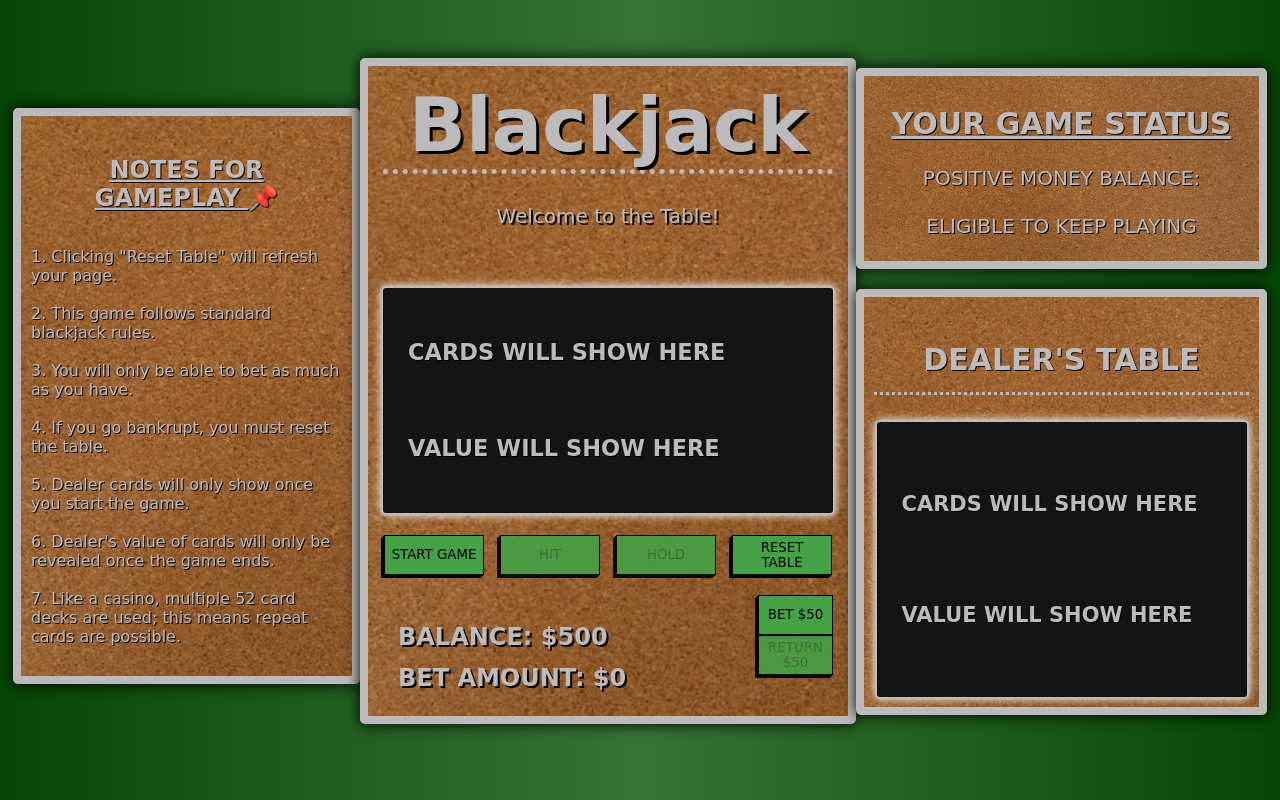
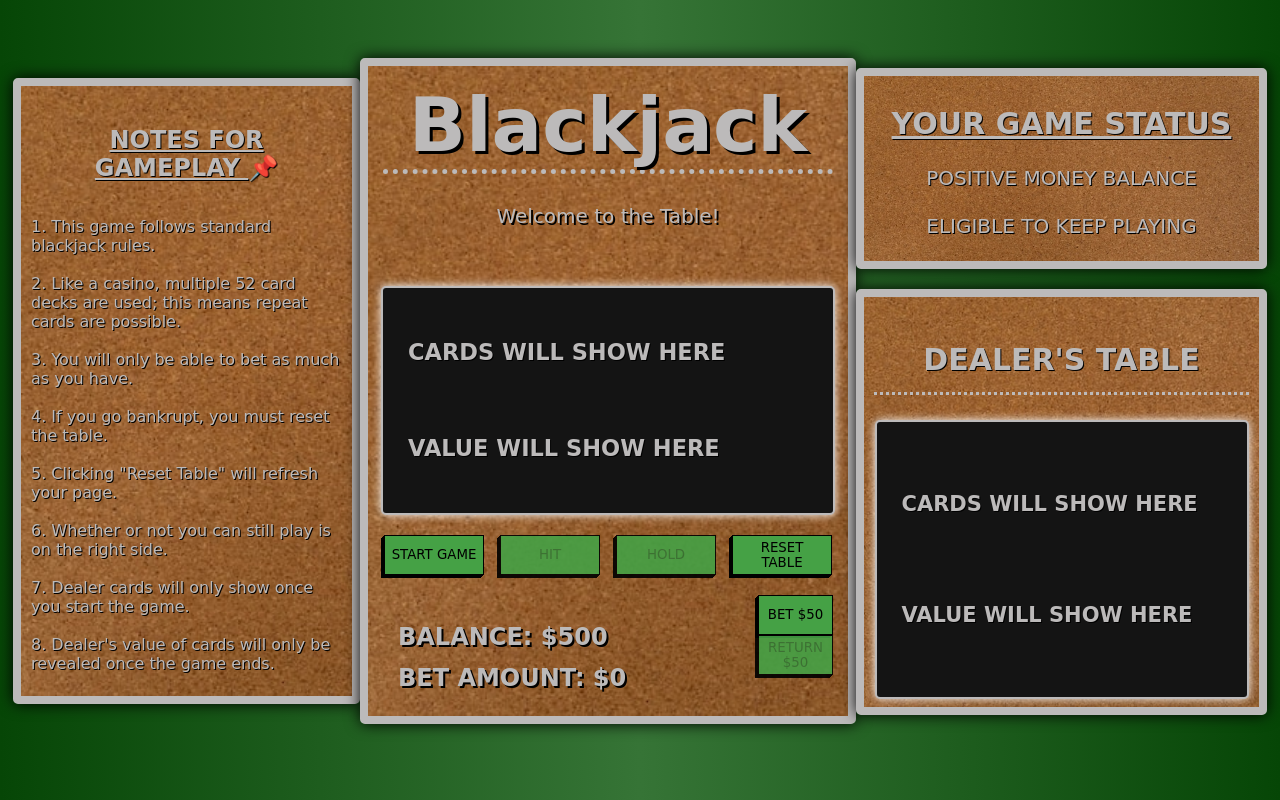
Before and after one commit to huangs-nyc/backjack-game, a plain HTML site: page blackjack.html in a window 1280 px wide. Drawn offline with Linux system fonts and the light colour scheme; a web font is replaced by a local one.

Commit message:
updates notes for gameplay

```diff
--- a/blackjack.css
+++ b/blackjack.css
@@ -15,8 +15,8 @@ body {
     background-size: cover;
     padding: 5px 10px;
     width: 375px;
-    height: 550px;
-    margin-top: 100px;
+    height: 600px;
+    margin-top: 70px;
     color: rgb(188, 186, 186);
     text-shadow: 1px 1px 0 black;
     box-shadow: 0 0 15px black;
--- a/blackjack.html
+++ b/blackjack.html
@@ -11,14 +11,15 @@
             <div id="notes">
                 <h2 class="center"><u>NOTES FOR GAMEPLAY </u>&#128204</h2>
                 <p>
-                    1. Clicking "Reset Table" will refresh your page. <br /> <br />
-                    2. This game follows standard blackjack rules. <br /> <br />
+                    1. This game follows standard blackjack rules. <br /> <br />
+                    2. Like a casino, multiple 52 card decks are used; this means
+                    repeat cards are possible. <br /> <br />
                     3. You will only be able to bet as much as you have. <br /> <br />
                     4. If you go bankrupt, you must reset the table. <br /> <br />
-                    5. Dealer cards will only show once you start the game. <br /> <br />
-                    6. Dealer's value of cards will only be revealed once the game ends.<br /> <br />
-                    7. Like a casino, multiple 52 card decks are used; this means
-                    repeat cards are possible.
+                    5. Clicking "Reset Table" will refresh your page. <br /> <br />
+                    6. Whether or not you can still play is on the right side. <br /> <br />
+                    7. Dealer cards will only show once you start the game. <br /> <br />
+                    8. Dealer's value of cards will only be revealed once the game ends.
                 </p>
             </div>
             <div id="main">
@@ -56,7 +57,7 @@
             <div id="dealer-game-status">
                 <div id="game-status">
                     <h2><u>YOUR GAME STATUS</u></h2>
-                    <p id="status-txt">POSITIVE MONEY BALANCE: <br />
+                    <p id="status-txt">POSITIVE MONEY BALANCE <br />
                     <br />ELIGIBLE TO KEEP PLAYING</p>
                 </div>
                 <div id="dealer">
```
